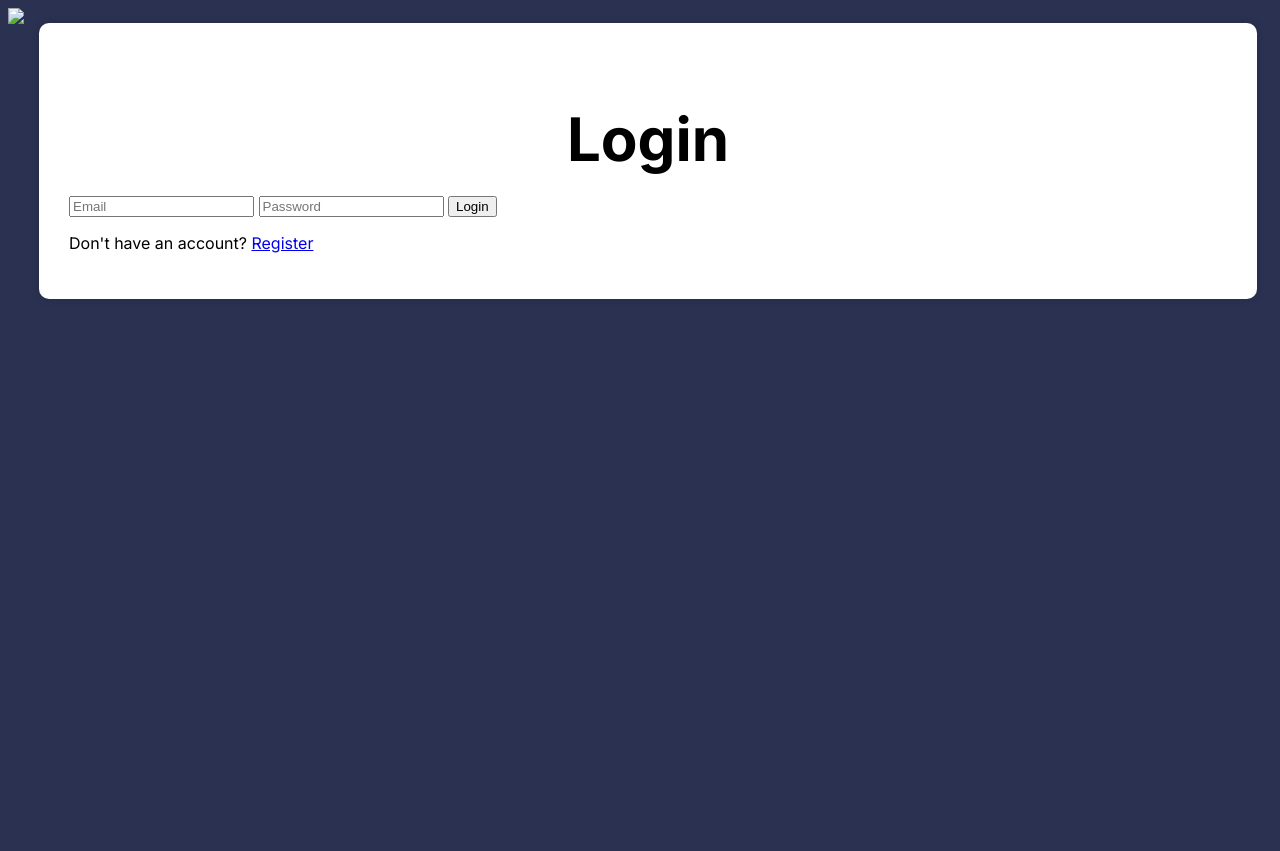
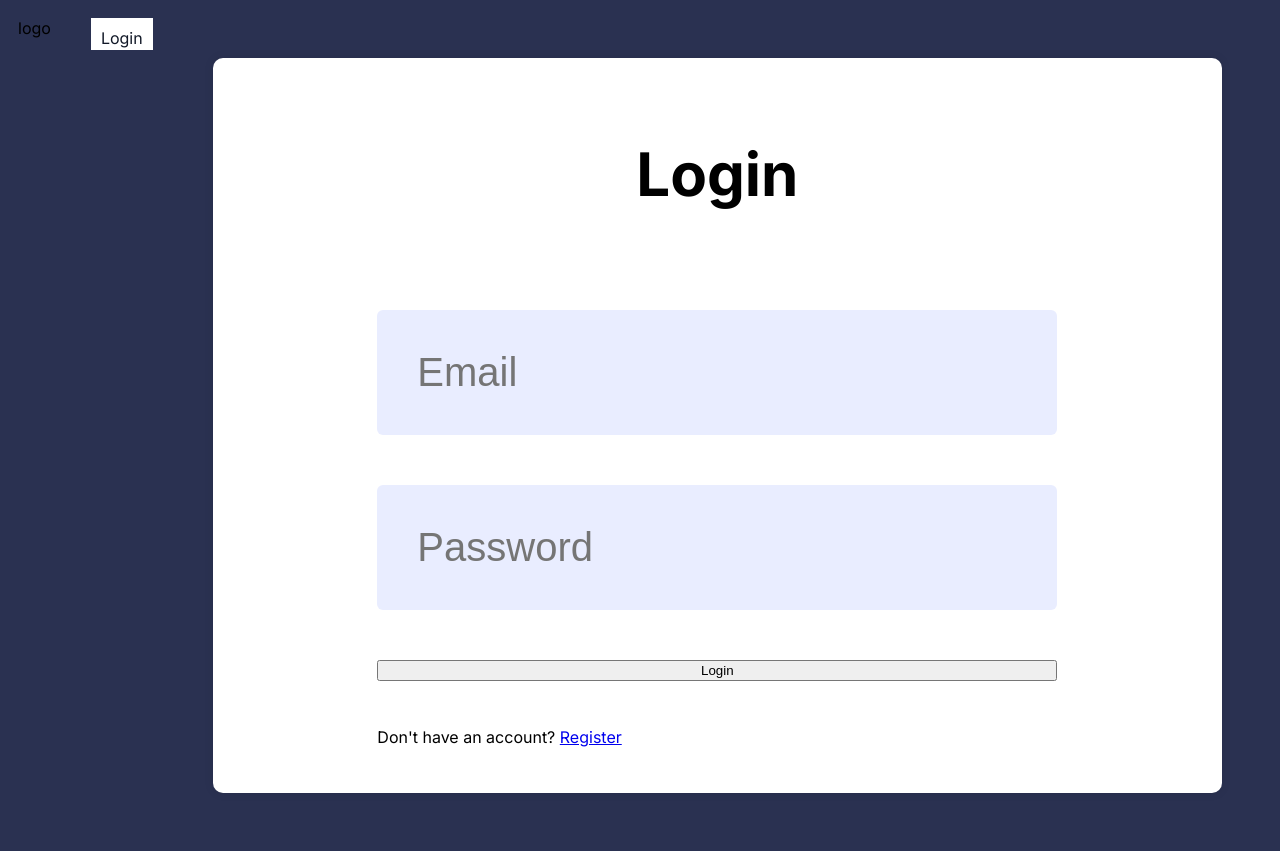
Before and after one commit to IbsenE10/TLE-1-LARRY-HQ, a PHP site: page /pages/login.html in a window 1280 px wide. Before the commit the page ends 299 px from the top, so only its background shows below. Run offline with PHP 8.4, Linux system fonts and the light colour scheme.

Commit message:
changes to login.html+css

```diff
--- a/css/login-register.css
+++ b/css/login-register.css
@@ -7,22 +7,59 @@ body {
     font-family: "Inter", sans-serif;
 }
 
+nav {
+    height: 4vh;
+    display: flex;
+    gap: 20px;
+    margin: 10px;
+}
+
+nav a {
+    background-color: #FFFFFF;
+    color: #111827;
+    text-decoration: none;
+    padding: 10px;
+}
+
+nav #empty {
+    flex: 1;
+}
+
 .container {
     width: 100%;
-    margin: 15px;
+    margin: 50px;
 }
 
 .form-box {
-    /* width: 100%; */
-    /* max-width: 450px; */
+    display: flex;
+    flex-direction: column;
+    align-items: center;
     padding: 30px;
     background: #ffffff;
     border-radius: 10px;
     box-shadow: 0 0 10px rgba(0, 0, 0, 0.1);
 }
 
+.form-fields {
+    display: flex;
+    flex-direction: column;
+    gap: 30px;
+}
+
 h2 {
     font-size: 60px;
     text-align: center;
+    margin-bottom: 100px;
+}
+
+input {
+    width: 600px;
+    padding: 40px;
+    background: #e9edff;
+    /* border: solid 2px #a1b2fb; */
+    border-radius: 6px;
+    border: none;
+    font-size: 40px;
+    color: #333;
     margin-bottom: 20px;
 }
--- a/pages/login.html
+++ b/pages/login.html
@@ -7,22 +7,28 @@
     <link rel="stylesheet" href="../css/login-register.css">
 </head>
 
+<header>
+    <nav>
+        <div>logo</div>
+        <div id="empty"></div>
+        <a herf="#first-example"> Login</a>
+    </nav>
+</header>
+
 <body>
-
-    <!-- logo image -->
-
-    <img src="#">
-
     <!-- log in -->
 
     <div class="container">
         <div class="form-box" id="login-form">
             <form action="">
                 <h2>Login</h2>
+                <div class="form-fields">
                     <input type="email" name="email" placeholder="Email" required>
                     <input type="password" name="password" placeholder="Password" required>
                     <button type="submit" name="login">Login</button>
                     <p>Don't have an account? <a href="#">Register</a></p>
+                </div>
+
             </form>
         </div>
 
--- a/php/login.php
+++ /dev/null
@@ -1 +0,0 @@
-<?php
```
Lines whose indentation alone changed are shown as unchanged.
